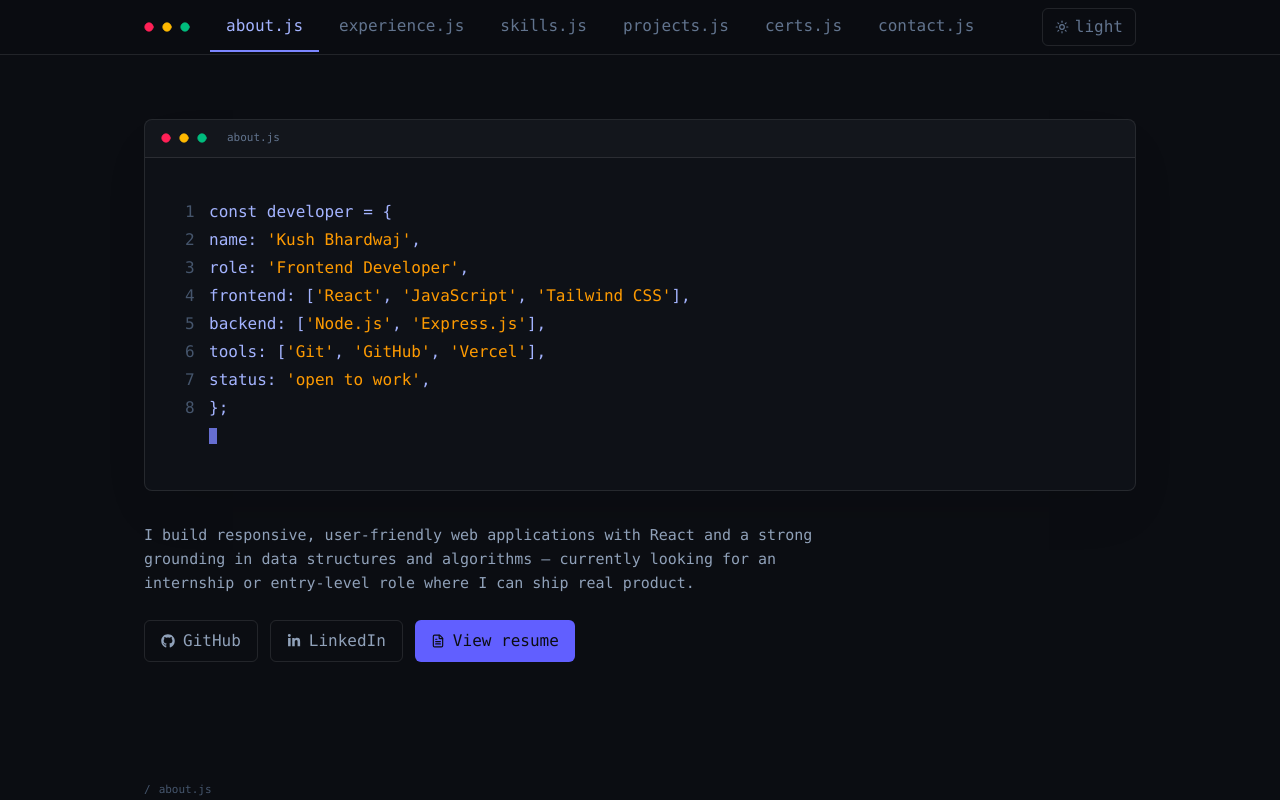
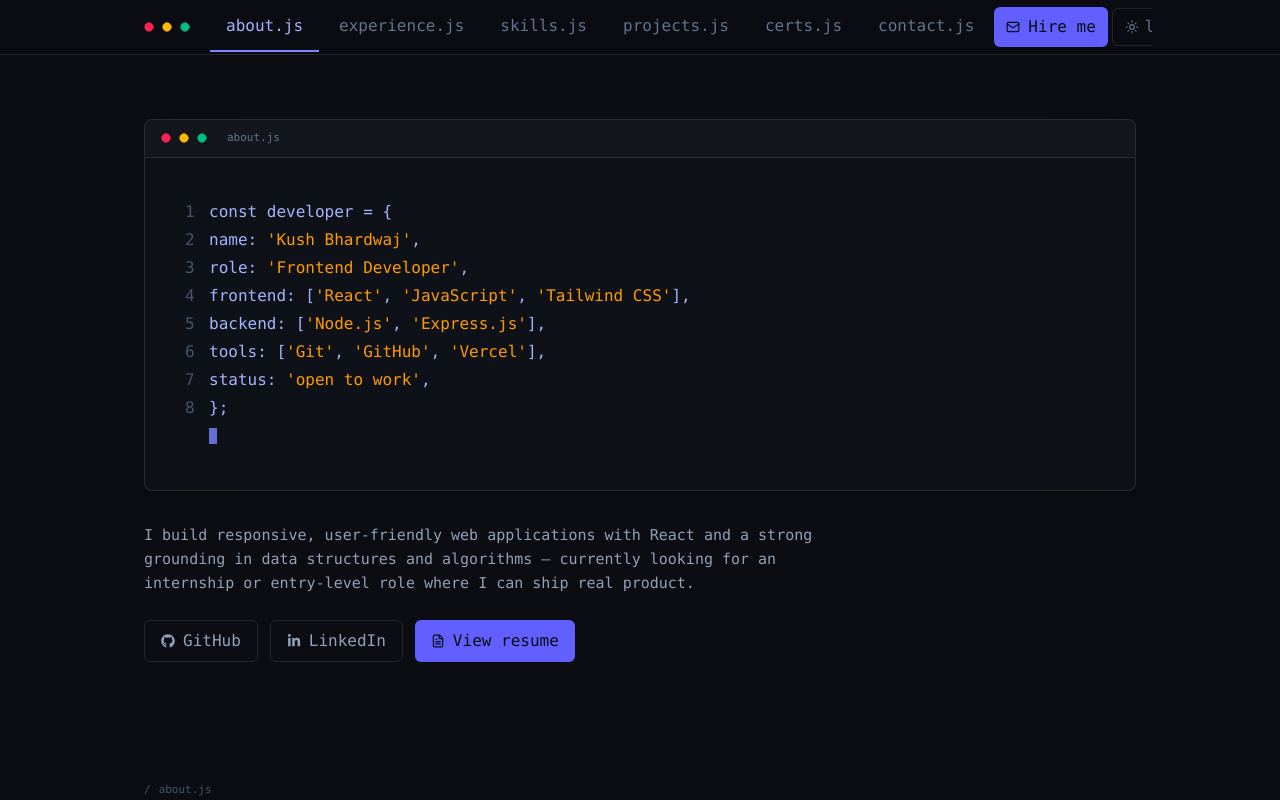
Before and after one commit to kushB645/Portfolio, a React (Vite) app: page / in a window 1280 px wide. Shown: the top 800 px of the page. Built offline with nearby package versions, Linux system fonts and the light colour scheme.

Commit message:
added hire me in navbar

```diff
--- a/src/components/Navbar.jsx
+++ b/src/components/Navbar.jsx
@@ -1,12 +1,10 @@
-import { Circle } from "lucide-react";
+import { Circle, Mail } from "lucide-react";
 import { NAV } from "../data/portfolio";
 import { useActiveSection } from "../hooks/useActiveSection";
-import { useTheme } from "../context/ThemeContext";
 import ThemeToggle from "./ui/ThemeToggle";
 
 export default function Navbar({ theme }) {
   const active = useActiveSection(NAV);
-  const { dark } = useTheme();
 
   const scrollTo = (id) => {
     document.getElementById(id)?.scrollIntoView({ behavior: "smooth" });
@@ -35,6 +33,14 @@ export default function Navbar({ theme }) {
           </button>
         ))}
 
+        <button
+          onClick={() => scrollTo("contact")}
+          className={`shrink-0 flex items-center gap-2 px-3 py-2 rounded-md text-xs font-semibold transition-colors ${theme.btnPrimary}`}
+        >
+          <Mail className="w-3.5 h-3.5" />
+          Hire me
+        </button>
+
         <ThemeToggle theme={theme} />
       </div>
     </header>
```
